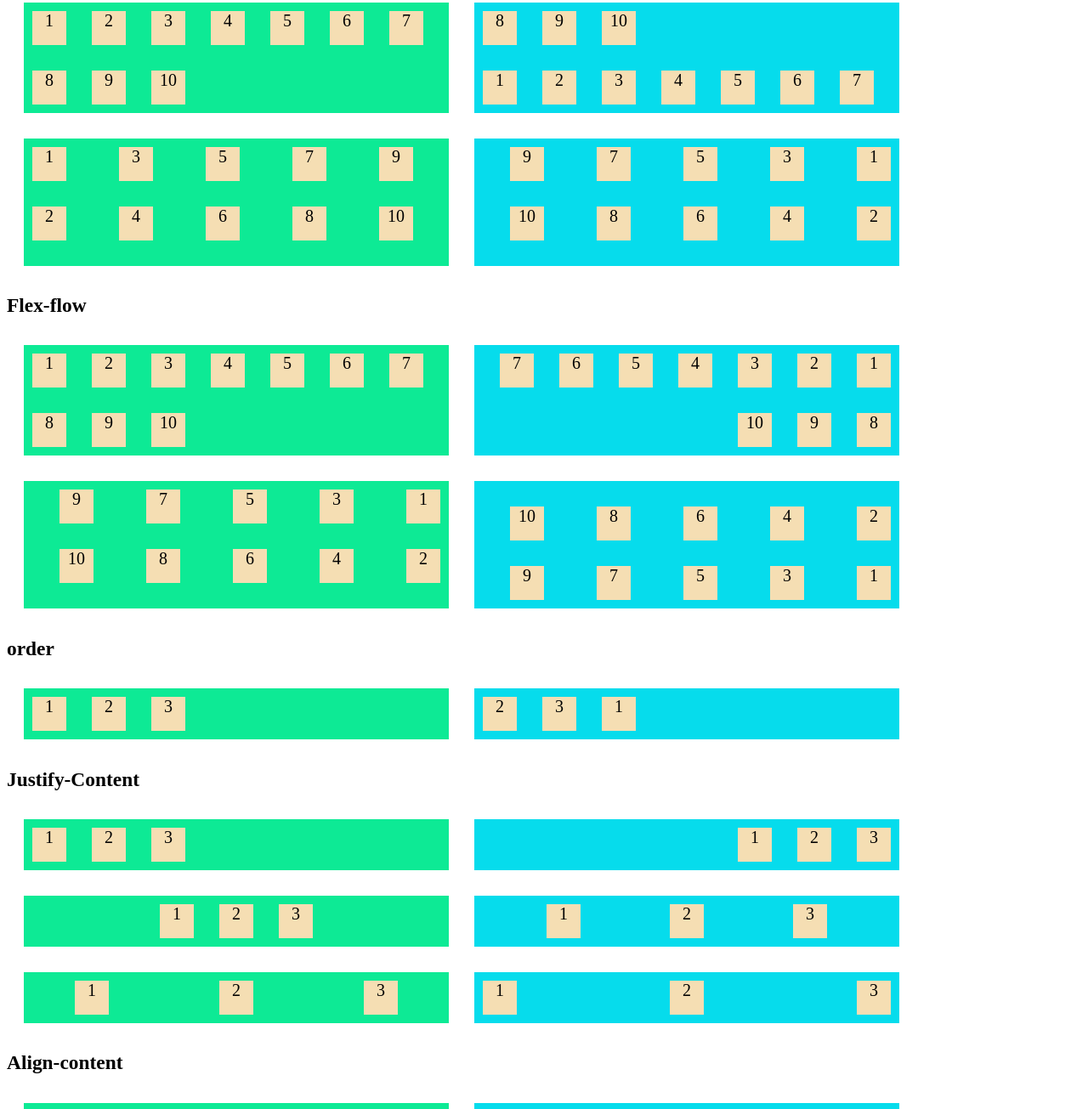
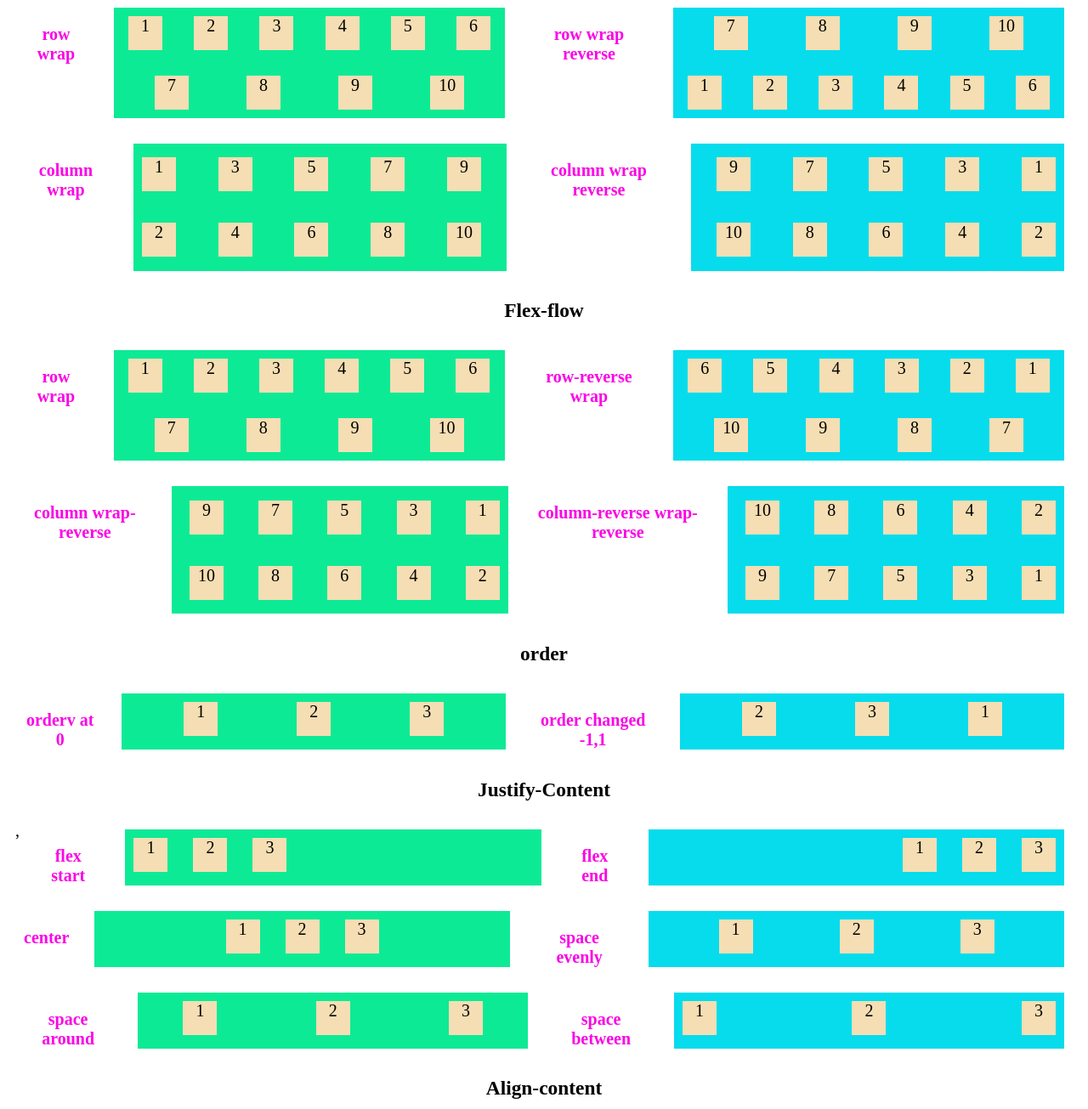
Before and after one commit to sathish1211/training, a plain HTML site: page flex/index.html in a window 1280 px wide. Shown: the part 465-1770 px from the top of the page at 85% size. Drawn offline with Linux system fonts and the light colour scheme.

Commit message:
flex completed

```diff
--- a/flex/index.html
+++ b/flex/index.html
@@ -9,37 +9,45 @@
 <body>
     <h3>Flex-Direction</h3>
     <div>
+        <h4> row </h4>
         <div class="row_1">
             <p>1</p> <p>2</p> <p>3</p>
         </div>
+        <h4> row-reverse</h4>
         <div class="row-reverse">
             <p>1</p> <p>2</p> <p>3</p>
         </div>
     </div>
     <div >
+        <h4> column</h4>
         <div class="column1">
             <p>1</p> <p>2</p> <p>3</p>
         </div>
+        <h4> column-reverse</h4>
         <div class="column-reverse">
             <p>1</p> <p>2</p> <p>3</p>
         </div>
     </div>
     <h3>Flex-wrap</h3>
     <div >
+        <h4> row wrap</h4>
         <div class="wrap1">
             <p>1</p> <p>2</p> <p>3</p> <p>4</p> <p>5</p>
             <p>6</p> <p>7</p> <p>8</p> <p>9</p> <p>10</p>
         </div>
+        <h4> row wrap reverse</h4>
         <div class="wrap2">
             <p>1</p> <p>2</p> <p>3</p> <p>4</p> <p>5</p>
             <p>6</p> <p>7</p> <p>8</p> <p>9</p> <p>10</p>
         </div>
     </div>
     <div >
+        <h4> column wrap</h4>
         <div class="wrap3">
             <p>1</p> <p>2</p> <p>3</p> <p>4</p> <p>5</p>
             <p>6</p> <p>7</p> <p>8</p> <p>9</p> <p>10</p>
         </div>
+        <h4> column wrap reverse</h4>
         <div class="wrap4">
             <p>1</p> <p>2</p> <p>3</p> <p>4</p> <p>5</p>
             <p>6</p> <p>7</p> <p>8</p> <p>9</p> <p>10</p>
@@ -47,20 +55,24 @@
     </div>
     <h3>Flex-flow</h3>
     <div >
+        <h4>row wrap </h4>
         <div class="flow1">
             <p>1</p> <p>2</p> <p>3</p> <p>4</p> <p>5</p>
             <p>6</p> <p>7</p> <p>8</p> <p>9</p> <p>10</p>
         </div>
+        <h4> row-reverse wrap</h4>
         <div class="flow2">
             <p>1</p> <p>2</p> <p>3</p> <p>4</p> <p>5</p>
             <p>6</p> <p>7</p> <p>8</p> <p>9</p> <p>10</p>
         </div>
     </div>
     <div >
+        <h4> column wrap-reverse</h4>
         <div class="flow3">
             <p>1</p> <p>2</p> <p>3</p> <p>4</p> <p>5</p>
             <p>6</p> <p>7</p> <p>8</p> <p>9</p> <p>10</p>
         </div>
+        <h4> column-reverse wrap-reverse</h4>
         <div class="flow4">
             <p>1</p> <p>2</p> <p>3</p> <p>4</p> <p>5</p>
             <p>6</p> <p>7</p> <p>8</p> <p>9</p> <p>10</p>
@@ -68,11 +80,13 @@
     </div>
     <h3>order</h3>
     <div>
+        <h4> orderv at 0</h4>
         <div class="order1">
             <p class="item1">1</p>
             <p class="item2">2</p>
             <p class="item3">3</p>
         </div>
+        <h4> order changed -1,1</h4>
         <div class="order2">
             <p class="item4">1</p>
             <p class="item5">2</p>
@@ -81,55 +95,68 @@
     </div>
     <h3>Justify-Content</h3>
     <div>
+        ,
+        <h4> flex start</h4>
         <div class="jc1">
             <p>1</p> <p>2</p> <p>3</p>
         </div>
+        <h4> flex end</h4>
         <div class="jc2">
             <p>1</p> <p>2</p> <p>3</p>
         </div>
     </div>
     <div >
+        <h4> center </h4>
         <div class="jc3">
             <p>1</p> <p>2</p> <p>3</p>
         </div>
+        <h4> space evenly</h4>
         <div class="jc4">
             <p>1</p> <p>2</p> <p>3</p>
         </div>
     </div>
     <div>
+        <h4> space around</h4>
         <div class="jc5">
             <p>1</p> <p>2</p> <p>3</p>
         </div>
+        <h4> space between</h4>
         <div class="jc6">
             <p>1</p> <p>2</p> <p>3</p>
         </div>
     </div>
     <h3>Align-content</h3>
     <div >
+        <h4> flex start</h4>
         <div class="ac1">
             <p>1</p> <p>2</p> <p>3</p> <p>4</p> <p>5</p>
             <p>6</p> <p>7</p> <p>8</p> <p>9</p> <p>10</p>
         </div>
+        <h4> flex end</h4>
         <div class="ac2">
             <p>1</p> <p>2</p> <p>3</p> <p>4</p> <p>5</p>
             <p>6</p> <p>7</p> <p>8</p> <p>9</p> <p>10</p>
         </div>
     </div>
     <div >
+        <h4> center</h4>
         <div class="ac3">
             <p>1</p> <p>2</p> <p>3</p> <p>4</p> <p>5</p>
             <p>6</p> <p>7</p> <p>8</p> <p>9</p> <p>10</p>
         </div>
+        <h4> space evenly</h4>
         <div class="ac4">
             <p>1</p> <p>2</p> <p>3</p> <p>4</p> <p>5</p>
             <p>6</p> <p>7</p> <p>8</p> <p>9</p> <p>10</p>
         </div>
     </div>
     <div >
+        <h4> space around</h4>
         <div class="ac5">
             <p>1</p> <p>2</p> <p>3</p> <p>4</p> <p>5</p>
             <p>6</p> <p>7</p> <p>8</p> <p>9</p> <p>10</p>
         </div>
+        <h4> space between</h4>
         <div class="ac6">
             <p>1</p> <p>2</p> <p>3</p> <p>4</p> <p>5</p>
             <p>6</p> <p>7</p> <p>8</p> <p>9</p> <p>10</p>
@@ -137,17 +164,21 @@
     </div>
     <h3>Align-items</h3>
     <div>
+        <h4> flex start</h4>
         <div class="ai1">
             <p>1</p> <p>2</p> <p>3</p>
         </div>
+        <h4> flex end</h4>
         <div class="ai2">
             <p>1</p> <p>2</p> <p>3</p>
         </div>
     </div>
     <div >
+        <h4> center</h4>
         <div class="ai3">
             <p>1</p> <p>2</p> <p>3</p>
         </div>
+        <h4> baseline</h4>
         <div class="ai4">
             <p class="items1">1</p>
             <p class="items2">2</p>
--- a/flex/style3.css
+++ b/flex/style3.css
@@ -6,9 +6,11 @@ div{
     margin: 10px;
     display: flex;
     gap:10px;
+    justify-content:space-evenly;
 }
 h3{
-  text-align: left;
+  text-align: center;
+
 }
 .row_1{
     background-color:rgb(13, 234, 149);
@@ -240,3 +242,8 @@ p{
     height: 40px;
     margin: 10px;
 }
+h4{
+    padding-top: 20px;
+    margin: 10px;
+    color: rgb(250, 5, 229);
+}
```
